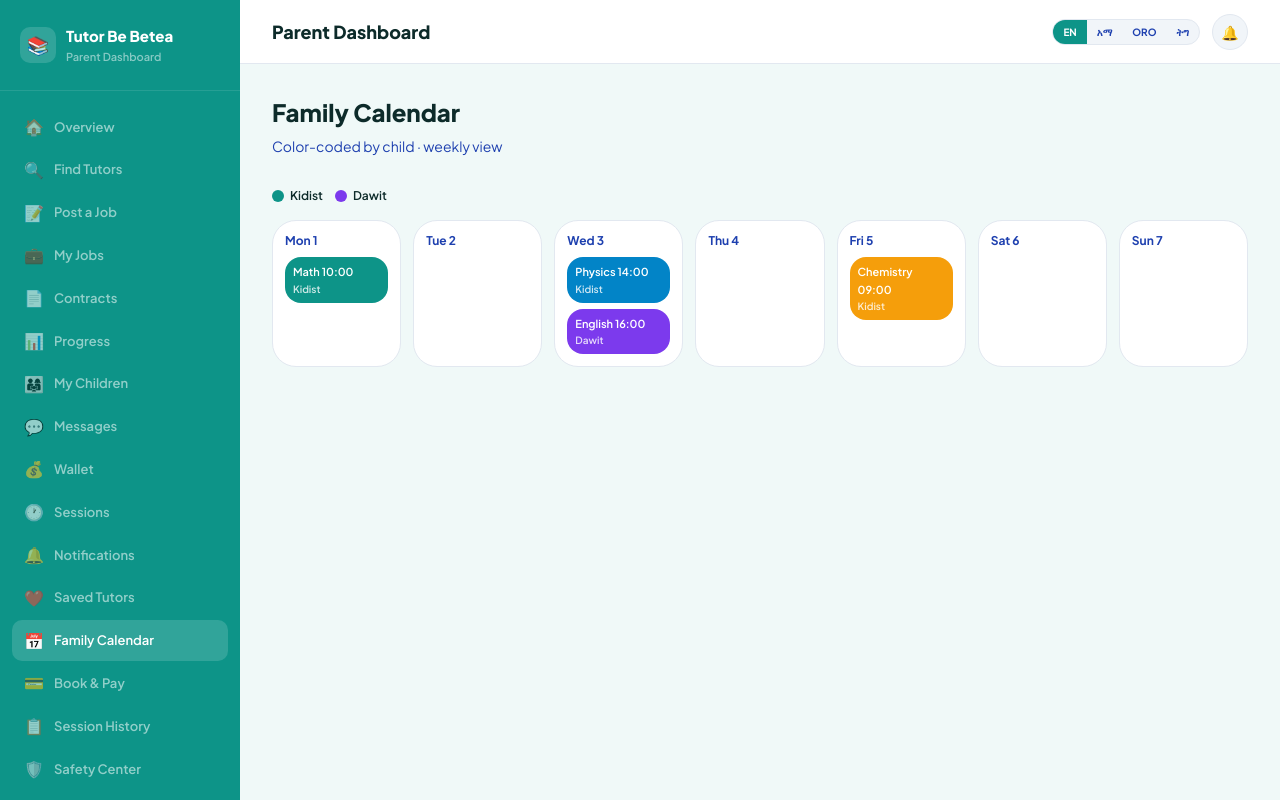
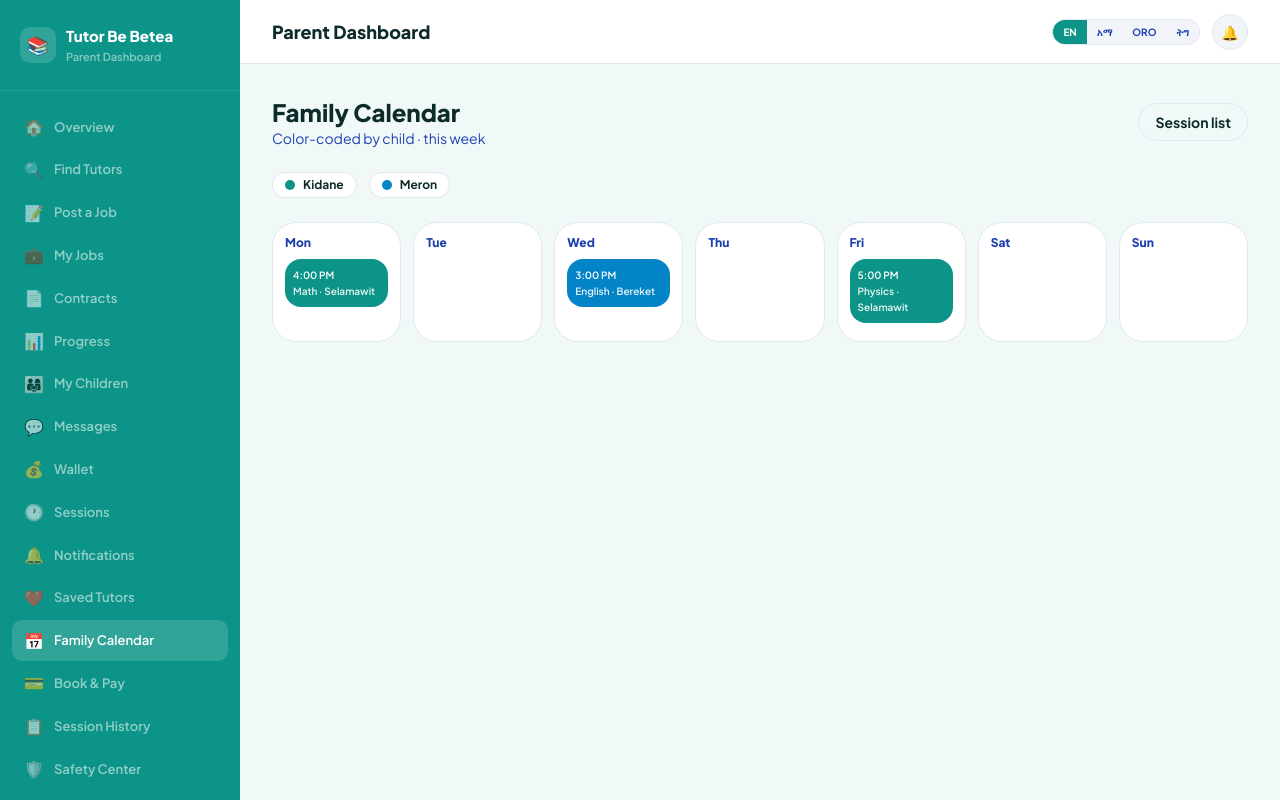
Before and after one commit to Zeordi/tutor-be-betea, a Next.js app in the folder apps/web/: page /parent/calendar in a window 1280 px wide. Shown: the top 800 px of the page. Built offline with nearby package versions, Linux system fonts and the light colour scheme; sample sign-in values are in the browser's storage.

Commit message:
Update page.tsx

```diff
--- a/apps/web/app/parent/calendar/page.tsx
+++ b/apps/web/app/parent/calendar/page.tsx
@@ -1,54 +1,72 @@
 "use client";
 
-const DAYS = ["Mon 1", "Tue 2", "Wed 3", "Thu 4", "Fri 5", "Sat 6", "Sun 7"];
-const EVENTS: Record<string, { title: string; child: string; color: string }[]> = {
-  "Mon 1": [{ title: "Math 10:00", child: "Kidist", color: "#0D9488" }],
-  "Wed 3": [
-    { title: "Physics 14:00", child: "Kidist", color: "#0284C7" },
-    { title: "English 16:00", child: "Dawit", color: "#7C3AED" },
-  ],
-  "Fri 5": [{ title: "Chemistry 09:00", child: "Kidist", color: "#F59E0B" }],
-};
+import Link from "next/link";
 
-export default function FamilyCalendarPage() {
+const DAYS = ["Mon", "Tue", "Wed", "Thu", "Fri", "Sat", "Sun"];
+const EVENTS = [
+  { day: "Mon", child: "Kidane", color: "#0D9488", title: "Math · Selamawit", time: "4:00 PM" },
+  { day: "Wed", child: "Meron", color: "#0284C7", title: "English · Bereket", time: "3:00 PM" },
+  { day: "Fri", child: "Kidane", color: "#0D9488", title: "Physics · Selamawit", time: "5:00 PM" },
+];
+
+export default function ParentCalendarPage() {
   return (
+    <div className="space-y-6">
+      <div className="flex items-center justify-between">
         <div>
-      <h1 className="mb-2 text-2xl font-black text-[var(--foreground)]">
-        Family Calendar
-      </h1>
-      <p className="mb-8 text-sm text-[var(--secondary)]">
-        Color-coded by child · weekly view
+          <h1 className="text-2xl font-extrabold text-[var(--text)]">Family Calendar</h1>
+          <p className="text-sm text-[var(--secondary)]">
+            Color-coded by child · this week
           </p>
-      <div className="mb-4 flex flex-wrap gap-3 text-xs font-semibold">
-        <span className="flex items-center gap-1.5">
-          <span className="h-3 w-3 rounded-full bg-teal-600" /> Kidist
+        </div>
+        <Link
+          href="/parent/sessions"
+          className="rounded-xl border border-[var(--border)] px-4 py-2 text-sm font-bold text-[var(--text)]"
+        >
+          Session list
+        </Link>
+      </div>
+
+      <div className="flex flex-wrap gap-3">
+        {[
+          { name: "Kidane", color: "#0D9488" },
+          { name: "Meron", color: "#0284C7" },
+        ].map((c) => (
+          <span
+            key={c.name}
+            className="inline-flex items-center gap-2 rounded-full border border-[var(--border)] bg-[var(--card)] px-3 py-1 text-xs font-bold"
+          >
+            <span className="h-2.5 w-2.5 rounded-full" style={{ backgroundColor: c.color }} />
+            {c.name}
           </span>
-        <span className="flex items-center gap-1.5">
-          <span className="h-3 w-3 rounded-full bg-violet-600" /> Dawit
-        </span>
+        ))}
       </div>
-      <div className="grid grid-cols-2 gap-3 sm:grid-cols-4 lg:grid-cols-7">
-        {DAYS.map((d) => (
+
+      <div className="grid gap-3 md:grid-cols-7">
+        {DAYS.map((d) => {
+          const dayEvents = EVENTS.filter((e) => e.day === d);
+          return (
             <div
               key={d}
-            className="min-h-[140px] rounded-2xl border border-[var(--border)] bg-[var(--card)] p-3"
+              className="min-h-[120px] rounded-2xl border border-[var(--border)] bg-[var(--card)] p-3"
             >
-            <p className="mb-2 text-xs font-bold text-[var(--secondary)]">{d}</p>
-            <div className="space-y-1.5">
-              {(EVENTS[d] || []).map((e) => (
+              <p className="mb-2 text-xs font-extrabold text-[var(--secondary)]">{d}</p>
+              <div className="space-y-2">
+                {dayEvents.map((e) => (
                   <div
                     key={e.title}
-                  className="rounded-lg px-2 py-1.5 text-[11px] font-semibold text-white"
-                  style={{ background: e.color }}
+                    className="rounded-lg p-2 text-[10px] font-semibold text-white"
+                    style={{ backgroundColor: e.color }}
                   >
-                  {e.title}
-                  <div className="text-[10px] opacity-80">{e.child}</div>
-                </div>
-              ))}
-            </div>
+                    <p>{e.time}</p>
+                    <p className="opacity-90">{e.title}</p>
                   </div>
                 ))}
               </div>
             </div>
           );
+        })}
+      </div>
+    </div>
+  );
 }
```
Lines whose indentation alone changed are shown as unchanged.
